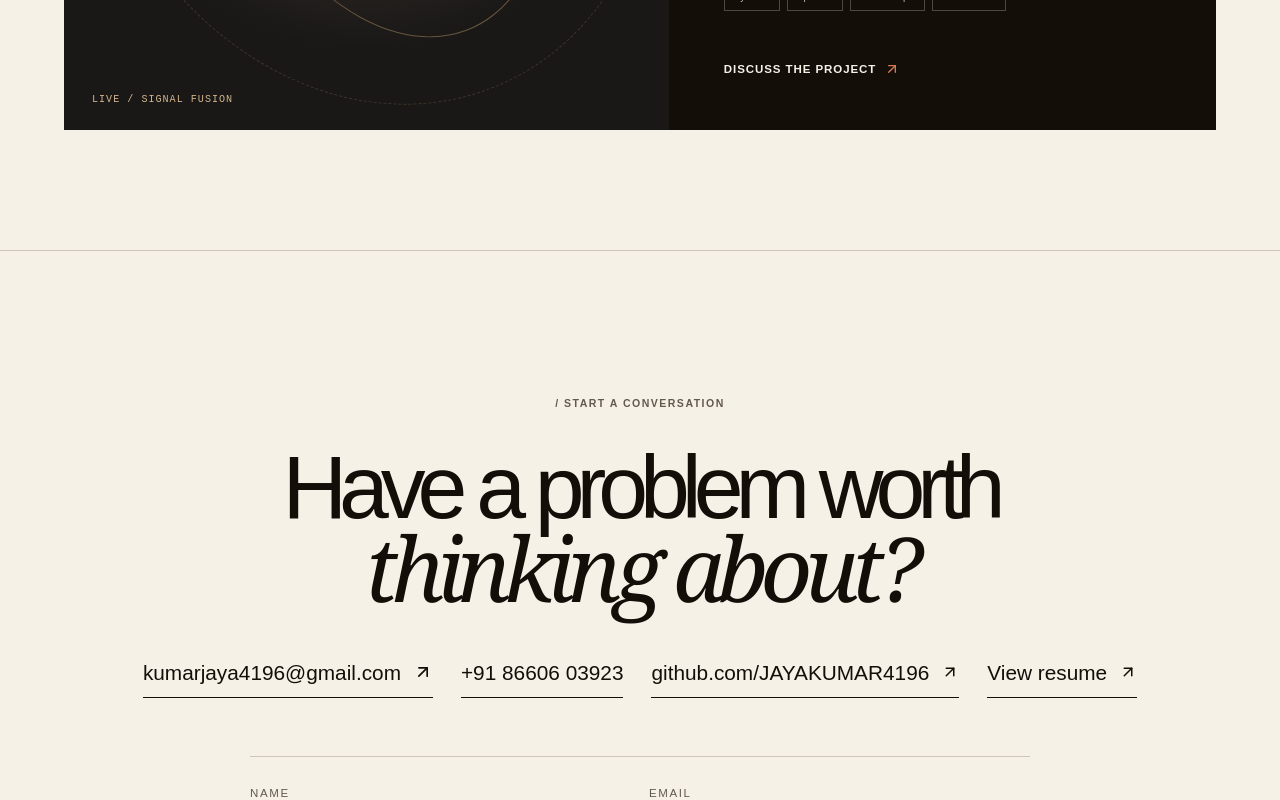
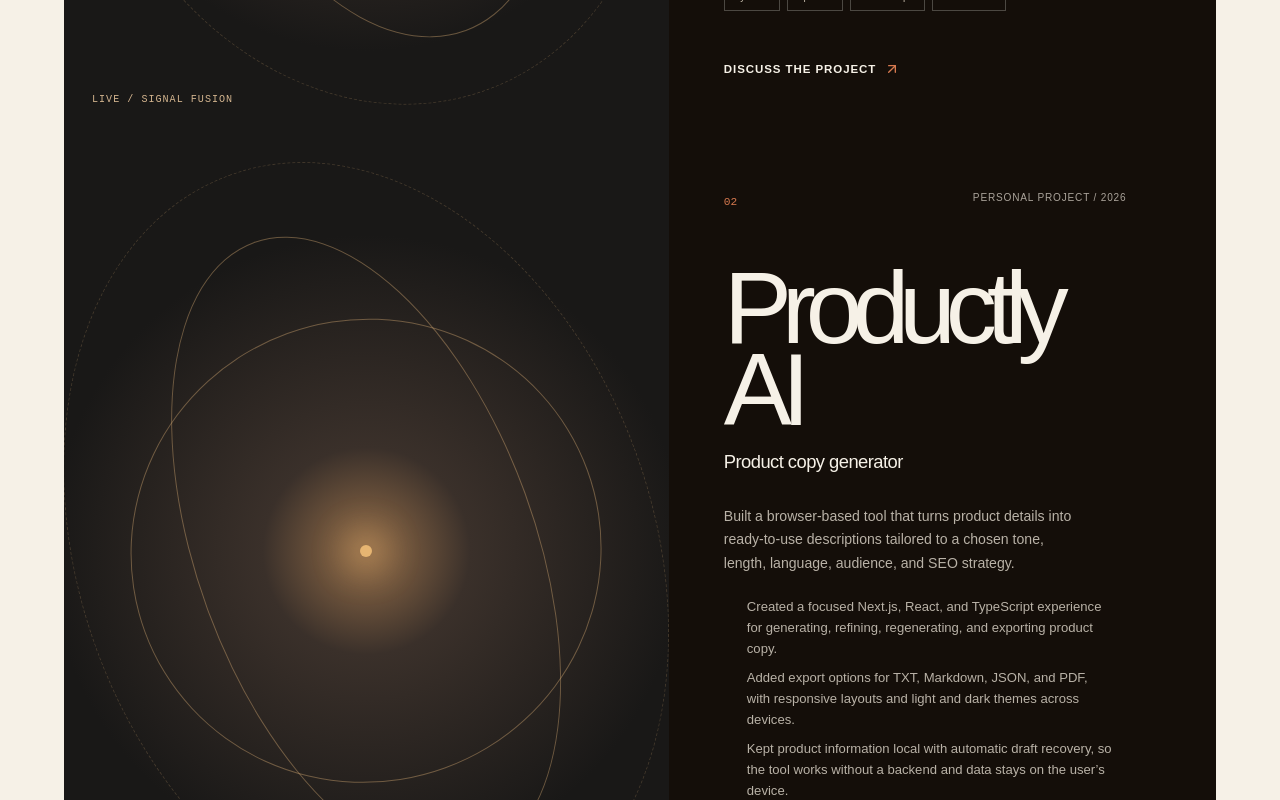
Before and after one commit to JAYAKUMAR4196/Jayakumar-portfolio, a Next.js app: page / in a window 1280 px wide. Shown: the part 6500-7300 px from the top of the page. Built offline with nearby package versions, Linux system fonts and the light colour scheme.

Commit message:
Add Productly AI portfolio project

```diff
--- a/app/page.tsx
+++ b/app/page.tsx
@@ -29,6 +29,7 @@ const certifications = [
 const projects = [
   {
     number: '01',
+    year: '2025',
     title: 'AMPUS',
     subtitle: 'AI-based monitoring of productivity and user state',
     description: 'Designed and built an AI-driven system that monitors user productivity and mental/emotional state in real time through webcam-based analysis.',
@@ -38,6 +39,20 @@ const projects = [
       'Converted behavioral signals into quantified productivity scores and generated intelligent, real-time suggestions for the user.',
     ],
     tags: ['Python', 'OpenCV', 'MediaPipe', 'AI Fusion'],
+  },
+  {
+    number: '02',
+    year: '2026',
+    title: 'Productly AI',
+    subtitle: 'Product copy generator',
+    description: 'Built a browser-based tool that turns product details into ready-to-use descriptions tailored to a chosen tone, length, language, audience, and SEO strategy.',
+    details: [
+      'Created a focused Next.js, React, and TypeScript experience for generating, refining, regenerating, and exporting product copy.',
+      'Added export options for TXT, Markdown, JSON, and PDF, with responsive layouts and light and dark themes across devices.',
+      'Kept product information local with automatic draft recovery, so the tool works without a backend and data stays on the user’s device.',
+    ],
+    tags: ['Next.js', 'React', 'TypeScript', 'Tailwind CSS'],
+    link: 'https://ai-descripition-product-inky.vercel.app',
   },
 ]
 
@@ -178,11 +193,11 @@ export default function Page() {
       </section>
 
       <section className="work-section" id="work">
-        <div className="section-heading"><p className="section-kicker">/ Selected work</p><span>01 project / personal</span></div>
+        <div className="section-heading"><p className="section-kicker">/ Selected work</p><span>02 projects / personal / 2026</span></div>
         {projects.map((project) => (
           <article className="project-card" key={project.title}>
             <div className="project-visual"><div className="signal-orbit orbit-one" /><div className="signal-orbit orbit-two" /><div className="signal-orbit orbit-three" /><div className="signal-core" /><span className="visual-label">LIVE / SIGNAL FUSION</span></div>
-            <div className="project-info"><span className="project-number">{project.number}</span><p className="project-type">Personal project / 2025</p><h2>{project.title}</h2><h3>{project.subtitle}</h3><p className="project-description">{project.description}</p><ul className="project-details">{project.details.map((detail) => <li key={detail}>{detail}</li>)}</ul><div className="tag-list">{project.tags.map((tag) => <span key={tag}>{tag}</span>)}</div><a className="project-link" href="#contact">Discuss the project <ArrowUpRight size={16} /></a></div>
+            <div className="project-info"><span className="project-number">{project.number}</span><p className="project-type">Personal project / {project.year}</p><h2>{project.title}</h2><h3>{project.subtitle}</h3><p className="project-description">{project.description}</p><ul className="project-details">{project.details.map((detail) => <li key={detail}>{detail}</li>)}</ul><div className="tag-list">{project.tags.map((tag) => <span key={tag}>{tag}</span>)}</div><div className="project-links"><a className="project-link" href="#contact">Discuss the project <ArrowUpRight size={16} /></a>{project.link && <a className="project-link" href={project.link} target="_blank" rel="noreferrer">View prototype <ArrowUpRight size={16} /></a>}</div></div>
           </article>
         ))}
       </section>
```
